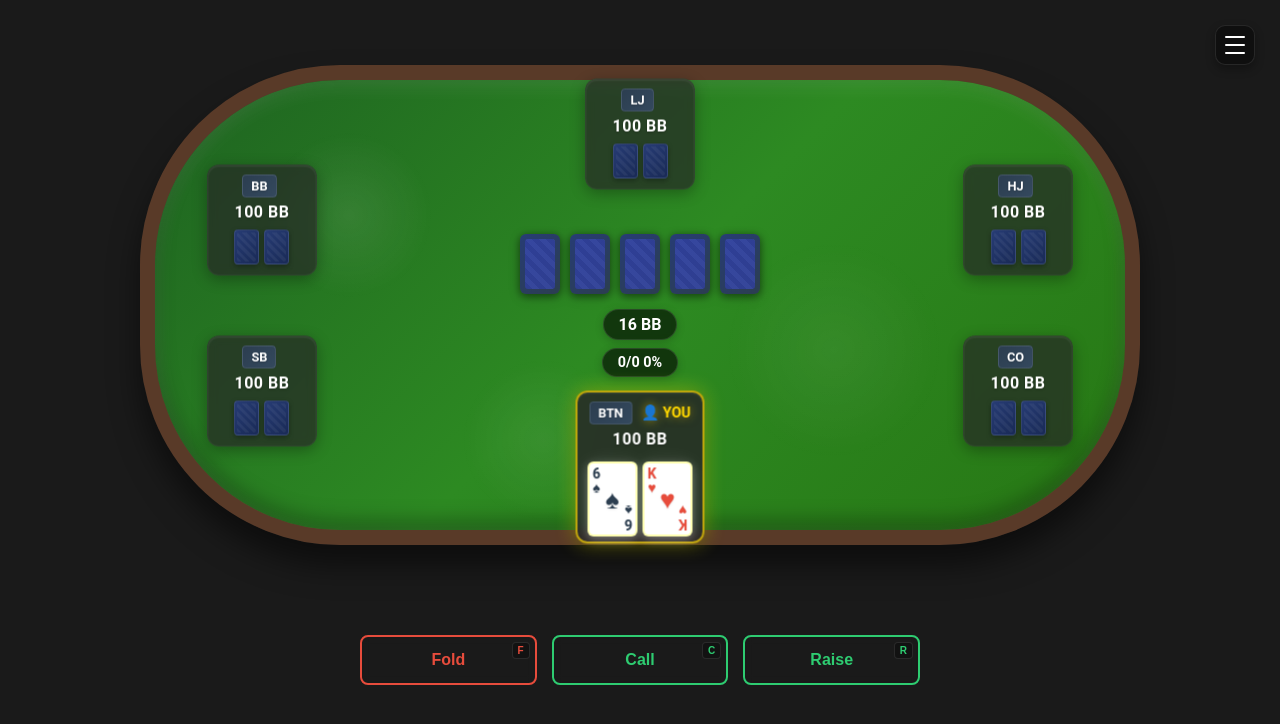
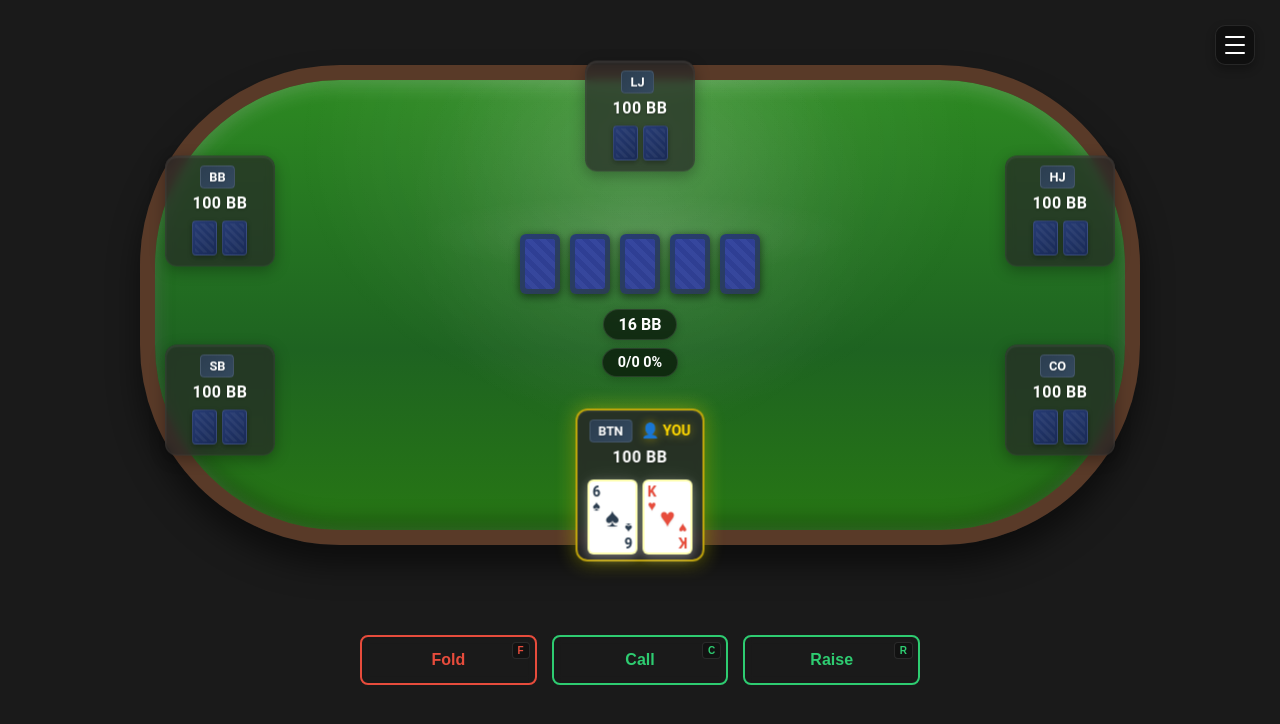
Before and after one commit to chris-go/Poker, a React (Create React App) app in the folder poker-trainer/: page / in a window 1280 px wide. Shown: the top 724 px of the page. Built offline with nearby package versions, Linux system fonts and the light colour scheme.

Commit message:
Slightly less overlap

```diff
--- a/poker-trainer/src/components/poker/PokerTable.tsx
+++ b/poker-trainer/src/components/poker/PokerTable.tsx
@@ -28,12 +28,12 @@ const TableWrapper = styled.div`
   width: 85%;
   height: 580px;
   margin: 30px auto 20px;
-  background: linear-gradient(135deg, #1e6321 0%, #2d8a22 50%, #277714 100%);
+  background: linear-gradient(180deg, #2d8a22 0%, #1e6321 60%, #277714 100%);
   border-radius: 200px;
   border: 15px solid #593a28;
   box-shadow:
     0 20px 30px rgba(0, 0, 0, 0.5),
-    inset 0 5px 20px rgba(255, 255, 255, 0.1),
+    inset 0 5px 20px rgba(255, 255, 255, 0.2),
     inset 0 -10px 20px rgba(0, 0, 0, 0.3);
   display: flex;
   flex-direction: column;
@@ -66,9 +66,9 @@ const TableWrapper = styled.div`
     right: 0;
     bottom: 0;
     background-image:
-      radial-gradient(circle at 20% 30%, rgba(255, 255, 255, 0.08) 0%, transparent 10%),
-      radial-gradient(circle at 70% 60%, rgba(255, 255, 255, 0.05) 0%, transparent 15%),
-      radial-gradient(circle at 40% 80%, rgba(255, 255, 255, 0.06) 0%, transparent 12%);
+      radial-gradient(ellipse at 50% 15%, rgba(255, 255, 255, 0.1) 0%, transparent 50%),
+      radial-gradient(circle at 50% 30%, rgba(255, 255, 255, 0.08) 0%, transparent 40%),
+      radial-gradient(circle at 50% 10%, rgba(255, 255, 255, 0.05) 0%, transparent 30%);
     border-radius: inherit;
     pointer-events: none;
   }
@@ -81,6 +81,18 @@ const TableCenter = styled.div`
   justify-content: center;
   position: relative;
   z-index: 5; /* Lower z-index than player seats but higher than table background */
+
+  /* Add subtle top lighting effect for the center area */
+  &:before {
+    content: '';
+    position: absolute;
+    top: -40px;
+    left: -100px;
+    right: -100px;
+    height: 80px;
+    background: radial-gradient(ellipse at center, rgba(255, 255, 255, 0.08) 0%, transparent 70%);
+    pointer-events: none;
+  }
 `;
 
 const CommunityCards = styled.div`
@@ -139,8 +151,8 @@ const getPlayerPosition = (index: number, total: number, userIndex: number): { t
   if (isPortrait) {
     // For portrait orientation, use rectangle layout similar to landscape
     // but with more vertical spacing
-    xRadius = 40;
-    yRadius = 42; // Reduced from 48 to prevent top player from being cut off
+    xRadius = 45; // Increased from 40 to push players further out
+    yRadius = 47; // Increased from 42 to push players further out
 
     // For portrait, adjust top and bottom player positions for better spacing
     // Bottom user player should be much higher to avoid overlapping with buttons
@@ -161,8 +173,8 @@ const getPlayerPosition = (index: number, total: number, userIndex: number): { t
   } else {
     // For landscape and larger screens, use oval positioning with spacing
     // for players on left and right sides
-    xRadius = 42;
-    yRadius = 38;
+    xRadius = 47; // Increased from 42 to push players further out
+    yRadius = 42; // Increased from 38 to push players further out
 
     // Add spacing by adjusting specific player positions based on their angle
     // Left side players (UTG & BB) need more right offset
```
